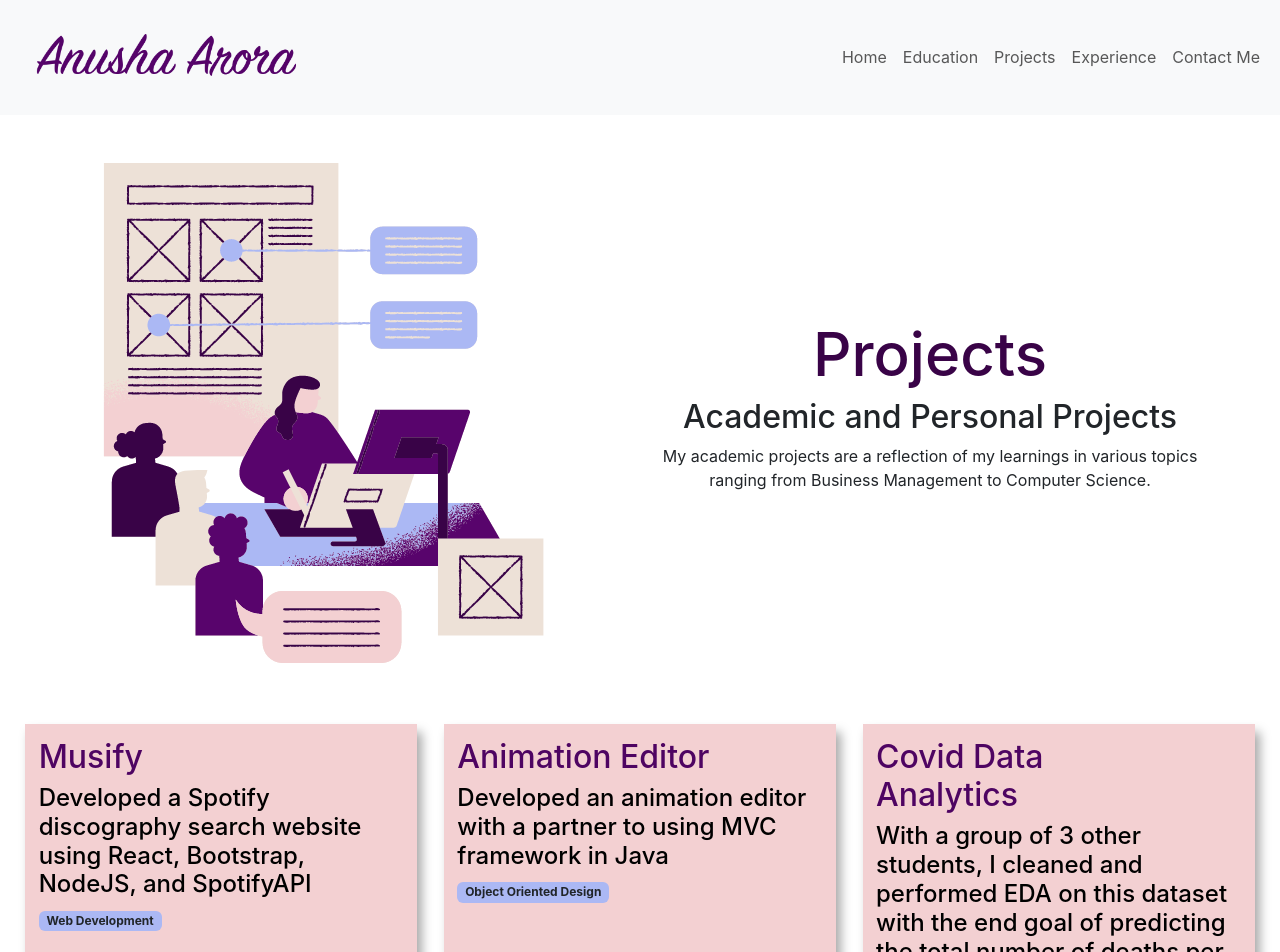
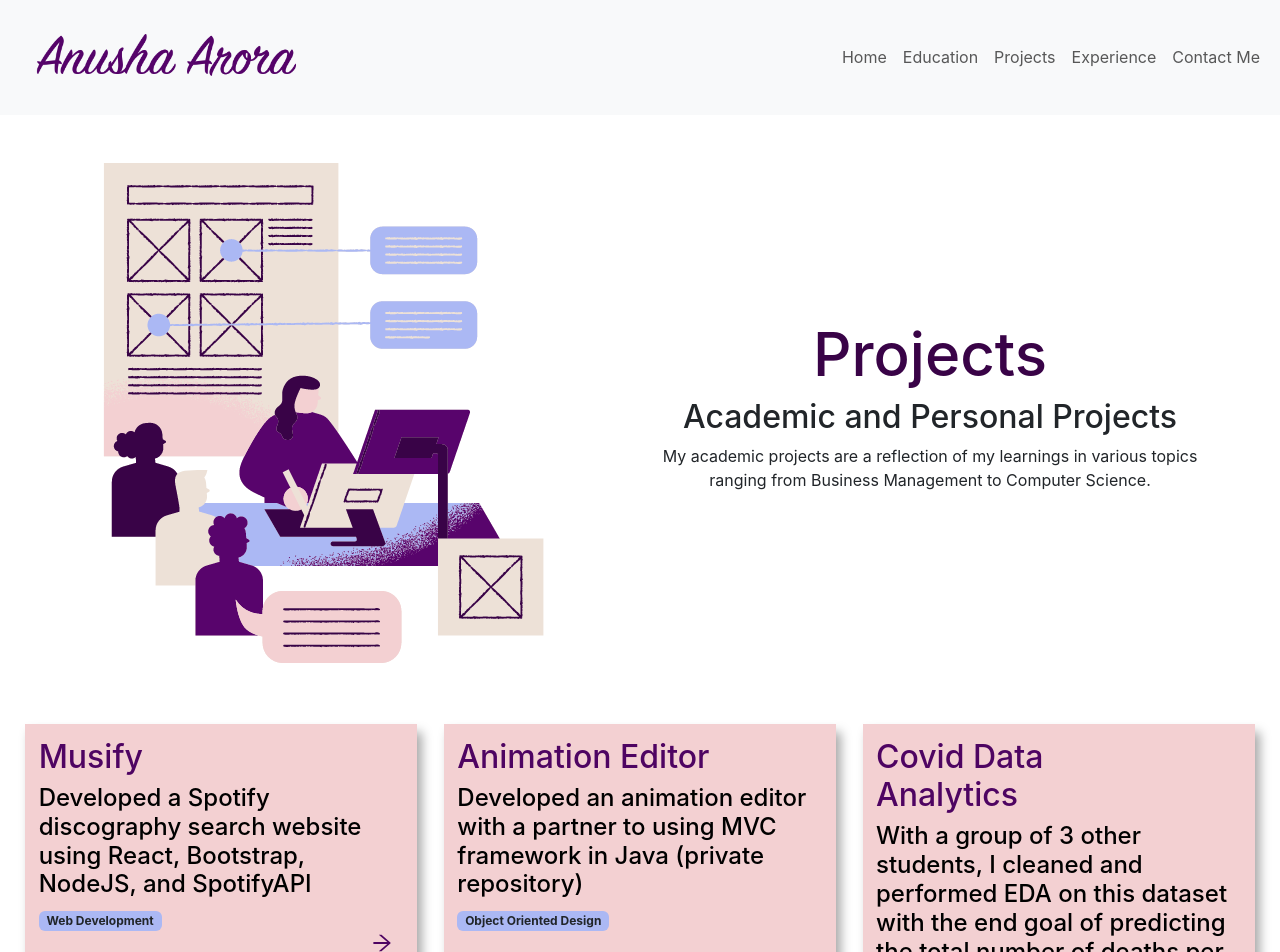
Before and after one commit to aarora42/personal-portolio, a React (Create React App) app: page /projects in a window 1280 px wide. Shown: the top 952 px of the page. Built offline with nearby package versions, Linux system fonts and the light colour scheme.

Commit message:
updated coursework

```diff
--- a/public/data/coursework.json
+++ b/public/data/coursework.json
@@ -2,12 +2,13 @@
   {
     "name": "Musify",
     "class": "Web Development",
-    "brief": "Developed a Spotify discography search website using React, Bootstrap,  NodeJS, and SpotifyAPI"
+    "brief": "Developed a Spotify discography search website using React, Bootstrap,  NodeJS, and SpotifyAPI",
+    "link": "https://github.com/Bhavik-20/music-streaming-platform-frontend"
   },
   {
     "name": "Animation Editor",
     "class": "Object Oriented Design",
-    "brief": "Developed an animation editor with a partner to using MVC framework in Java"
+    "brief": "Developed an animation editor with a partner to using MVC framework in Java (private repository)"
   },
   {
     "name": "Covid Data Analytics",
--- a/public/data/degrees.json
+++ b/public/data/degrees.json
@@ -32,6 +32,6 @@
     "name": "M.S. in Computer Science",
     "duration": "2023-2024",
     "university": "Northeastern University",
-    "courses": ["Web Development", "Database Managment Systems (IP) ", "Data Mining Techniques (IP)"]
+    "courses": ["Web Development", "Foundations of Artificial Intelligence (IP) ", "Data Mining Techniques (IP)"]
   }
 ]
--- a/src/routes/home-screen.js
+++ b/src/routes/home-screen.js
@@ -20,7 +20,7 @@ const HomeScreen = () => {
           {/* <p>
             I love to travel and learn new languages! Check out my travels here!
           </p> */}
-          <Button href="https://drive.google.com/file/d/12uYpg794Q4ViSS2YU2LqG4V17ypxx6V0/view?usp=sharing" className="primary">View My Resume</Button>
+          {/* <Button href="https://drive.google.com/file/d/12uYpg794Q4ViSS2YU2LqG4V17ypxx6V0/view?usp=sharing" className="primary">View My Resume</Button> */}
         </div>
         <div className="col-md-6 text-center">
           <img
```
